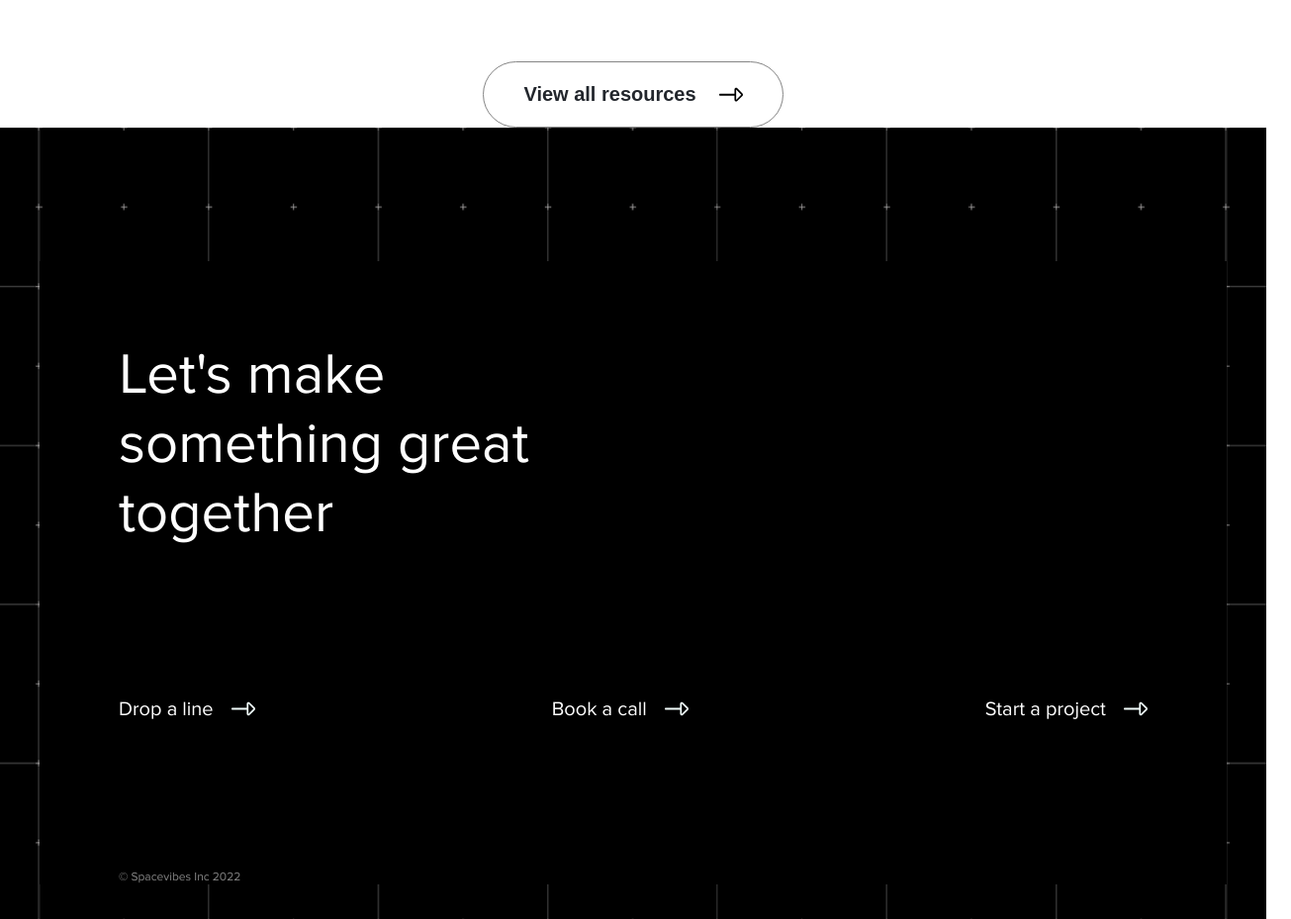
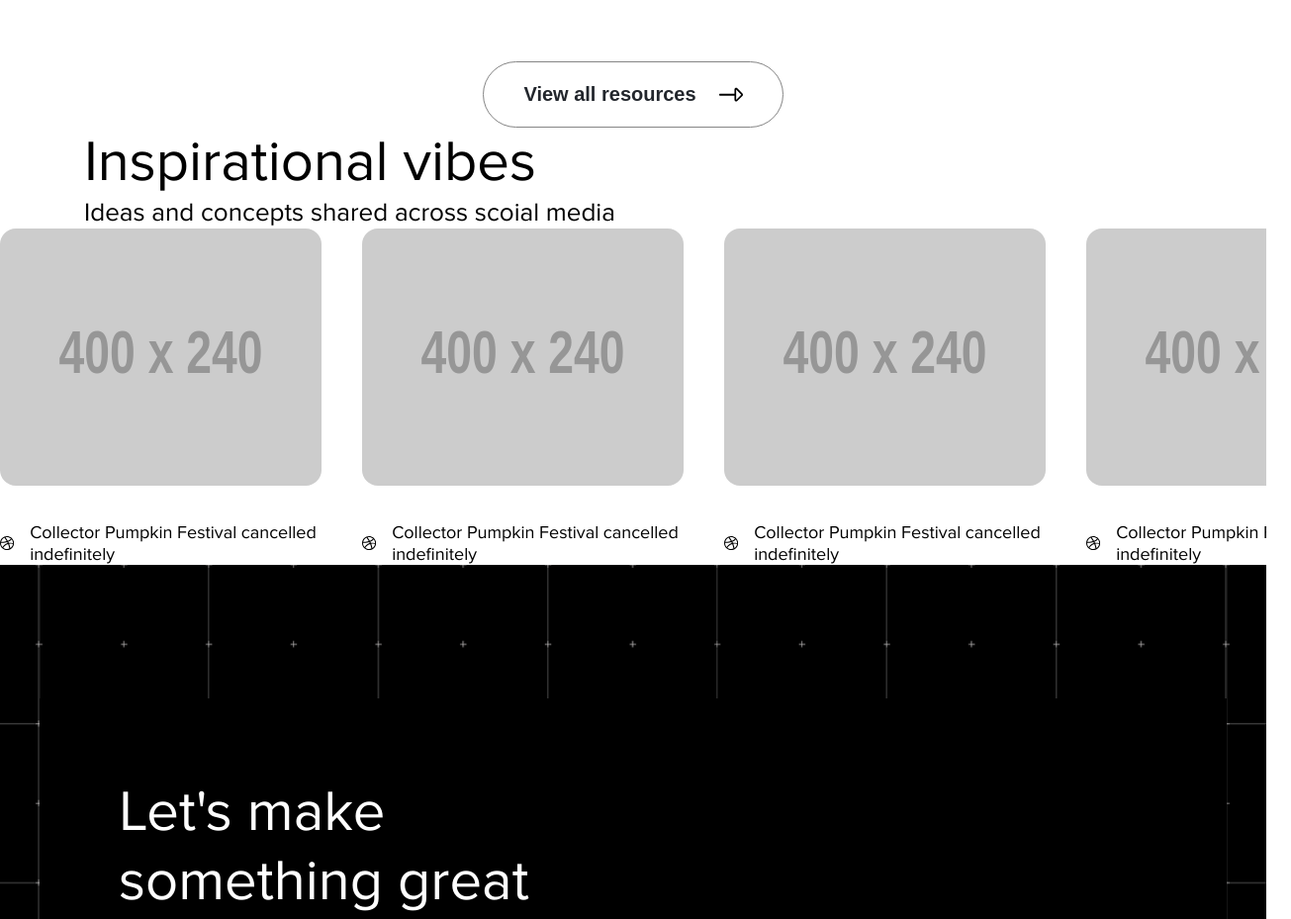
Before and after one commit to vladislav-balakshij/Spacevibes, a Gatsby site: page / in a window 1280 px wide. Shown: the part 3960-4889 px from the top of the page at 99% size, 1305 px wide, since content can reach past the window. Built offline with nearby package versions, Linux system fonts and the light colour scheme; Gatsby itself is replaced by a stand-in of ours; placeholder pictures from the web are drawn by us.

Commit message:
init slider

```diff
--- a/src/pages/index.tsx
+++ b/src/pages/index.tsx
@@ -5,6 +5,7 @@ import { MainLayout } from '@layouts/mainLayout';
 import HeroSection from "../views/sections/hero";
 import FeaturedProjectsSection from "../views/sections/featured";
 import PostsSection from "../views/sections/posts";
+import SliderSection from "../views/sections/slider";
 
 const posts = [
   {
@@ -36,6 +37,10 @@ const IndexPage = () => {
         description="I regularly  publish articles and tutorials on design principles, UI UX design tools and industry best practices "
         posts={posts}
       />
+      <SliderSection
+        title='Inspirational vibes'
+        description='Ideas and concepts shared across scoial media'
+      />
 
 
       {/*<h2>H2 I design better digital products to help my clients build better customer experiences.</h2>*/}
--- /dev/null
+++ b/src/views/sections/slider/index.tsx
@@ -0,0 +1,112 @@
+import React from 'react';
+// @ts-ignore
+import Slider from "react-slick";
+import * as styles from './styles.module.scss';
+import IconDribble from '../../../assets/icons/iconDribble.svg'
+
+import "slick-carousel/slick/slick.css";
+import "slick-carousel/slick/slick-theme.css";
+
+const settings = {
+  dots: true,
+  infinite: false,
+  speed: 500,
+  slidesToShow: 3.5,
+  slidesToScroll: 1
+};
+
+const SliderSection = ({ title, description, posts }: any) => {
+  return (
+    <section className={styles.SliderSection}>
+
+      <div className="wrapper">
+        <h2>{title}</h2>
+
+        <p>{description}</p>
+      </div>
+
+      <div className={styles.slides}>
+        <Slider {...settings}>
+          <article className={styles.slide}>
+            <img
+              src="https://via.placeholder.com/400x240/0000FF/808080%20?Text=Digital.com"
+              width="325px"
+              height="260px"
+            />
+
+            <div className={styles.title}>
+              <IconDribble />
+
+              <a href="#">
+                Collector Pumpkin Festival cancelled indefinitely
+              </a>
+            </div>
+          </article>
+          <article className={styles.slide}>
+            <img
+              src="https://via.placeholder.com/400x240/0000FF/808080%20?Text=Digital.com"
+              width="325px"
+              height="260px"
+            />
+
+            <div className={styles.title}>
+              <IconDribble />
+
+              <a href="#">
+                Collector Pumpkin Festival cancelled indefinitely
+              </a>
+            </div>
+          </article>
+          <article className={styles.slide}>
+            <img
+              src="https://via.placeholder.com/400x240/0000FF/808080%20?Text=Digital.com"
+              width="325px"
+              height="260px"
+            />
+
+            <div className={styles.title}>
+              <IconDribble />
+
+              <a href="#">
+                Collector Pumpkin Festival cancelled indefinitely
+              </a>
+            </div>
+          </article>
+          <article className={styles.slide}>
+            <img
+              src="https://via.placeholder.com/400x240/0000FF/808080%20?Text=Digital.com"
+              width="325px"
+              height="260px"
+            />
+
+            <div className={styles.title}>
+              <IconDribble />
+
+              <a href="#">
+                Collector Pumpkin Festival cancelled indefinitely
+              </a>
+            </div>
+          </article>
+          <article className={styles.slide}>
+            <img
+              src="https://via.placeholder.com/400x240/0000FF/808080%20?Text=Digital.com"
+              width="325px"
+              height="260px"
+            />
+
+            <div className={styles.title}>
+              <IconDribble />
+
+              <a href="#">
+                Collector Pumpkin Festival cancelled indefinitely
+              </a>
+            </div>
+          </article>
+        </Slider>
+
+      </div>
+    </section>
+  );
+};
+
+export default SliderSection;
--- /dev/null
+++ b/src/views/sections/slider/styles.module.scss
@@ -0,0 +1,39 @@
+.sliderSection {
+
+}
+
+.slides {
+
+}
+
+.slide {
+  width: 32.5rem;
+
+  img {
+    border-radius: 1.6rem;
+    width: 32.5rem;
+    height: 26rem;
+  }
+
+  svg {
+    width: 1.6rem;
+    height: 1.6rem;
+  }
+
+  a {
+    font-size: 1.8rem;
+    color: #000;
+    text-decoration: none;
+  }
+}
+
+.title {
+  display: flex;
+  align-items: center;
+  justify-content: center;
+  margin-top: 36px;
+
+  a {
+    margin-left: 1.6rem;
+  }
+}
```
